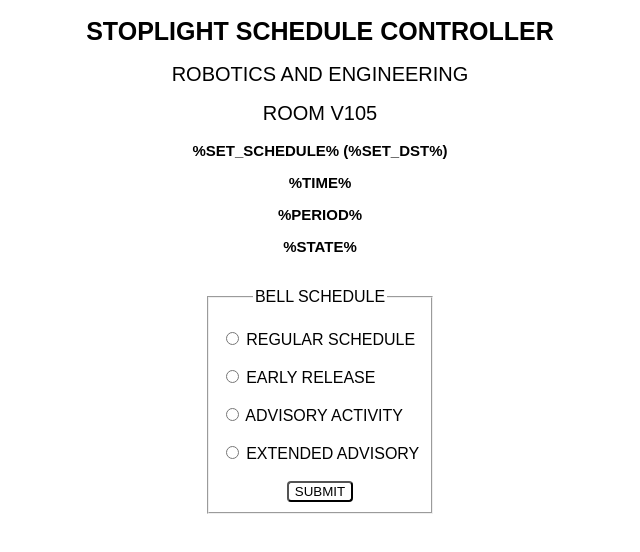
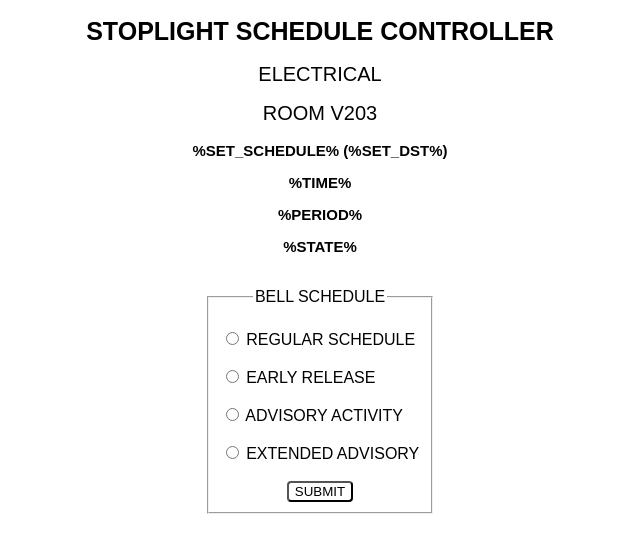
Before and after one commit to medfordengineering/Stoplight-2025-Schedule-7, a plain HTML site: page stoplight_S7/data/index.html in a window 1280 px wide. Shown: the whole page, without its empty margins (328-968 px from the left). Drawn offline with Linux system fonts and the light colour scheme.

Commit message:
Update index.html

```diff
--- a/stoplight_S7/data/index.html
+++ b/stoplight_S7/data/index.html
@@ -9,8 +9,8 @@
 
 <body>
   <h1>Stoplight Schedule Controller</h1>
-  <h2>Robotics and Engineering</h2>
-  <h2>Room V105</h2>
+  <h2>Electrical</h2>
+  <h2>Room V203</h2>
 
   <h3>%SET_SCHEDULE% (%SET_DST%)</h3>
 <h3>%TIME%</h3>
```
